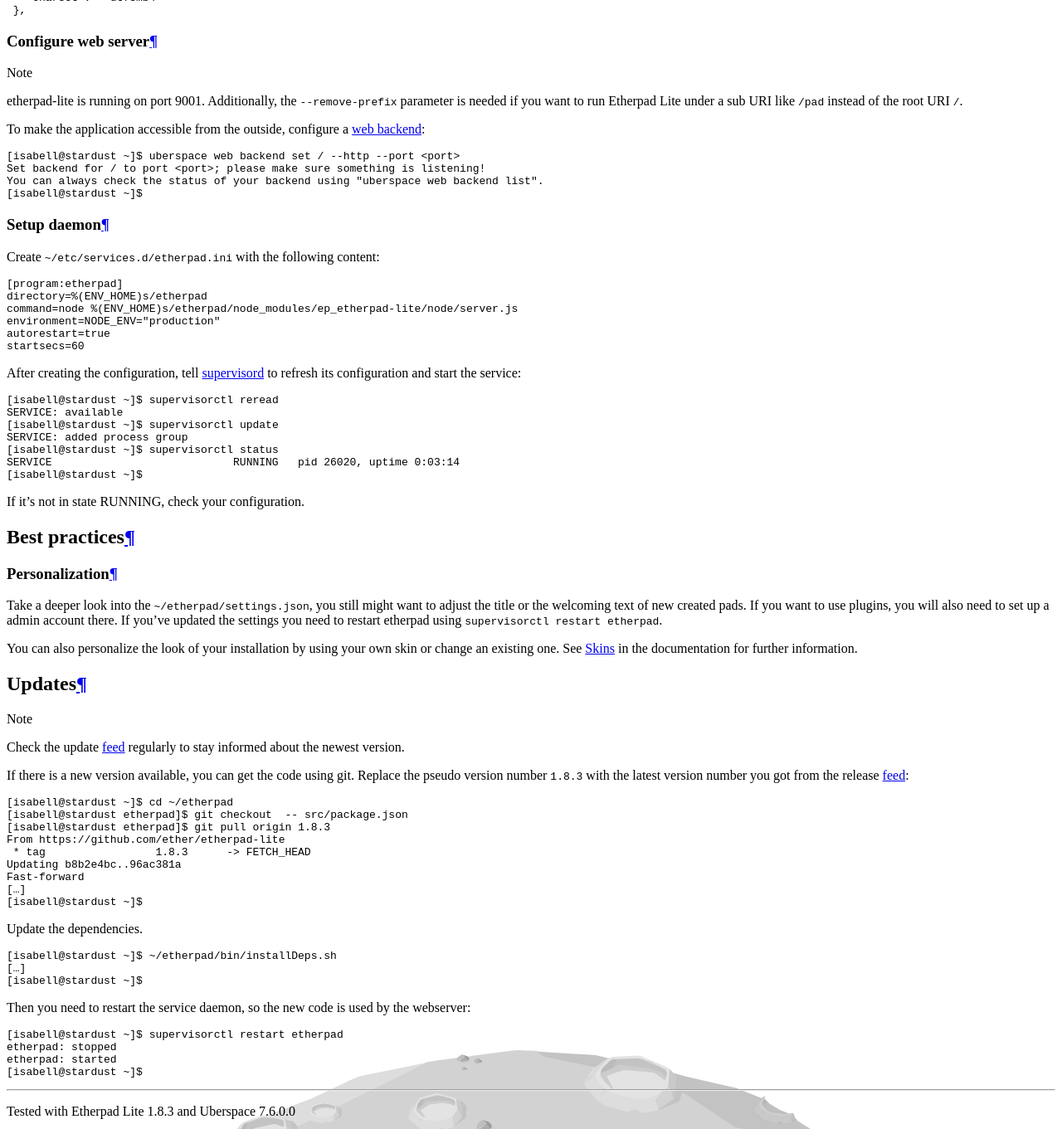
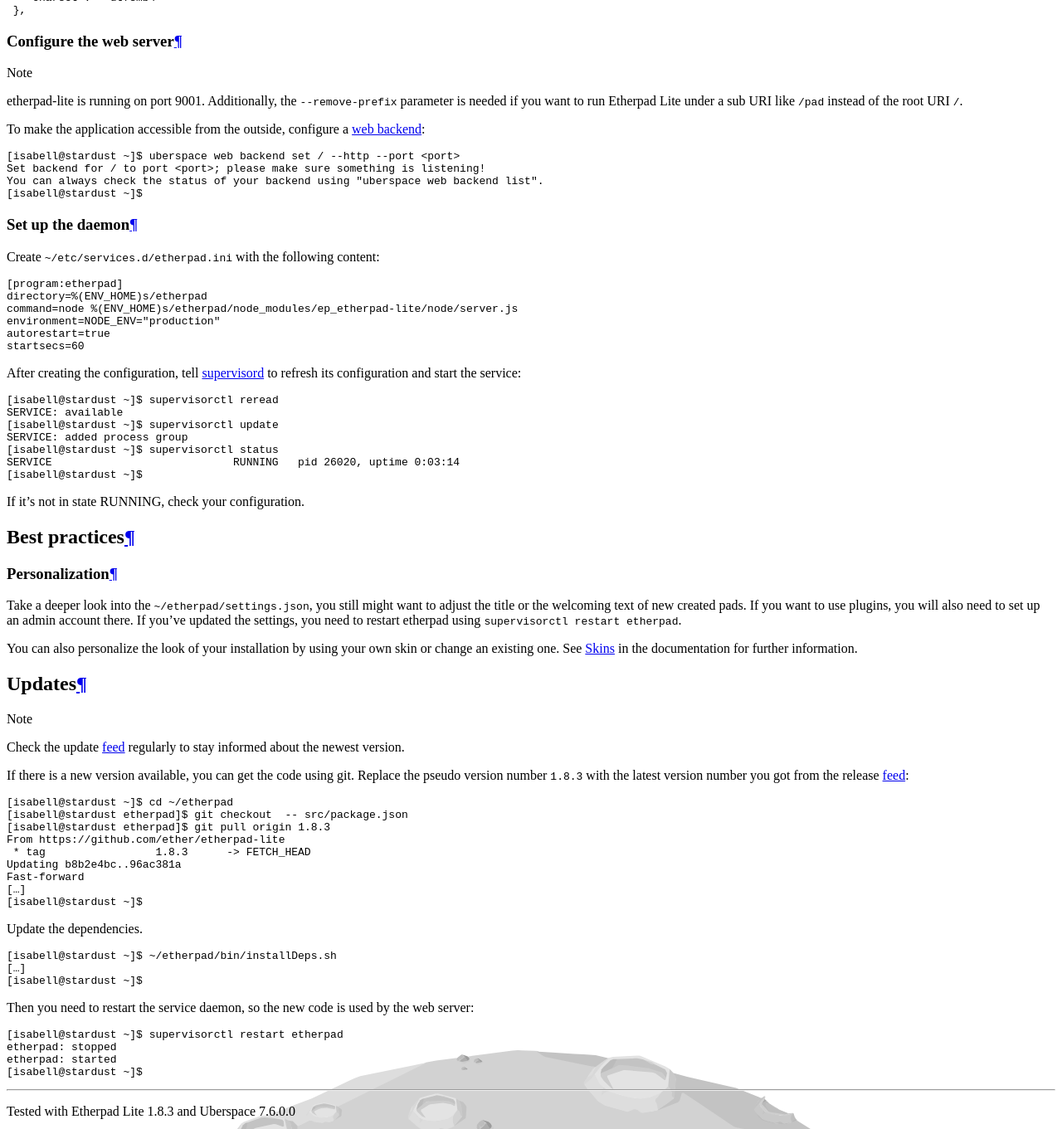
Before and after one commit to Uberspace/lab, a Sphinx documentation site: the page built from source/guide_etherpad.rst, in a window 1280 px wide and 1400 px high, scrolled down 5750 px, cut to the strip 0-1361 px from the top of the window. Shown: the whole strip at 83% size. Built offline with Sphinx 7.4.7 and the Read the Docs theme 2.0.0, drawn with Linux system fonts in a browser that asks for light colours; some of the changed text lies outside the part shown.

Commit message:
Fix typos and spelling inconsistencies in guide_etherpad

```diff
--- a/source/guide_etherpad.rst
+++ b/source/guide_etherpad.rst
@@ -41,7 +41,7 @@
 
 .. include:: includes/my-print-defaults.rst
 
-Your URL needs to be setup:
+Your URL needs to be set up:
 
 .. include:: includes/web-domain-list.rst
 
@@ -74,7 +74,7 @@
   [isabell@stardust ~]$
 
 
-Then run the etherpad script, to install the dependencies:
+Then run the etherpad script to install the dependencies:
 
 .. code-block:: console
 
@@ -90,7 +90,7 @@
 Configuration
 =============
 
-Set up a Database
+Set up a database
 -----------------
 
 Run the following code to create the database ``<username>_etherpad`` in MySQL:
@@ -114,7 +114,7 @@
    },
   */
 
-Uncomment the block for mysql below by removing ``/*`` and ``*/``. Update the configuration data as shown below. Replace ``<username>`` with your username (2 times) and ``<mysql_password>`` with your password that you looked up in the prerequisites. Update the database name to ``<username>_etherpad`` with your username replaced.
+Uncomment the block for MySQL below by removing ``/*`` and ``*/``. Update the configuration data as shown below. Replace ``<username>`` with your username (2 times) and ``<mysql_password>`` with your password that you looked up in the prerequisites. Update the database name to ``<username>_etherpad`` with your username replaced.
 
 .. code-block:: none
  :emphasize-lines: 3,6,7
@@ -129,8 +129,8 @@
     "charset":  "utf8mb4"
   },
 
-Configure web server
---------------------
+Configure the web server
+------------------------
 
 .. note::
 
@@ -138,8 +138,8 @@
 
 .. include:: includes/web-backend.rst
 
-Setup daemon
-------------
+Set up the daemon
+-----------------
 
 Create ``~/etc/services.d/etherpad.ini`` with the following content:
 
@@ -163,7 +163,7 @@
 Personalization
 ---------------
 
-Take a deeper look into the ``~/etherpad/settings.json``, you still might want to adjust the title or the welcoming text of new created pads. If you want to use plugins, you will also need to set up a admin account there. If you've updated the settings you need to restart etherpad using ``supervisorctl restart etherpad``.
+Take a deeper look into the ``~/etherpad/settings.json``, you still might want to adjust the title or the welcoming text of new created pads. If you want to use plugins, you will also need to set up an admin account there. If you've updated the settings, you need to restart etherpad using ``supervisorctl restart etherpad``.
 
 You can also personalize the look of your installation by using your own skin or change an existing one. See `Skins`_ in the documentation for further information.
 
@@ -196,7 +196,7 @@
   [isabell@stardust ~]$
 
 
-Then you need to restart the service daemon, so the new code is used by the webserver:
+Then you need to restart the service daemon, so the new code is used by the web server:
 
 .. code-block:: console
 
```
Also changed, not shown: other parts of source/guide_etherpad.rst (+1 -1 lines).
